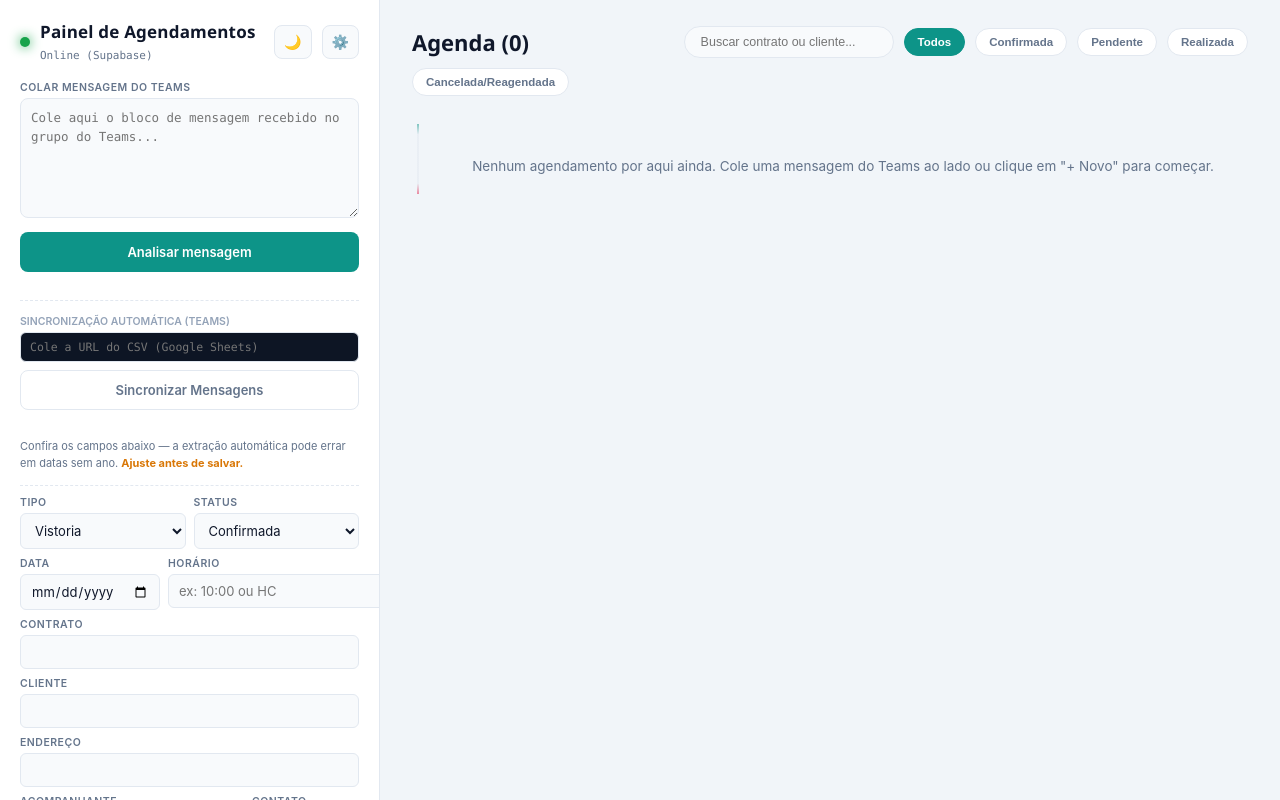
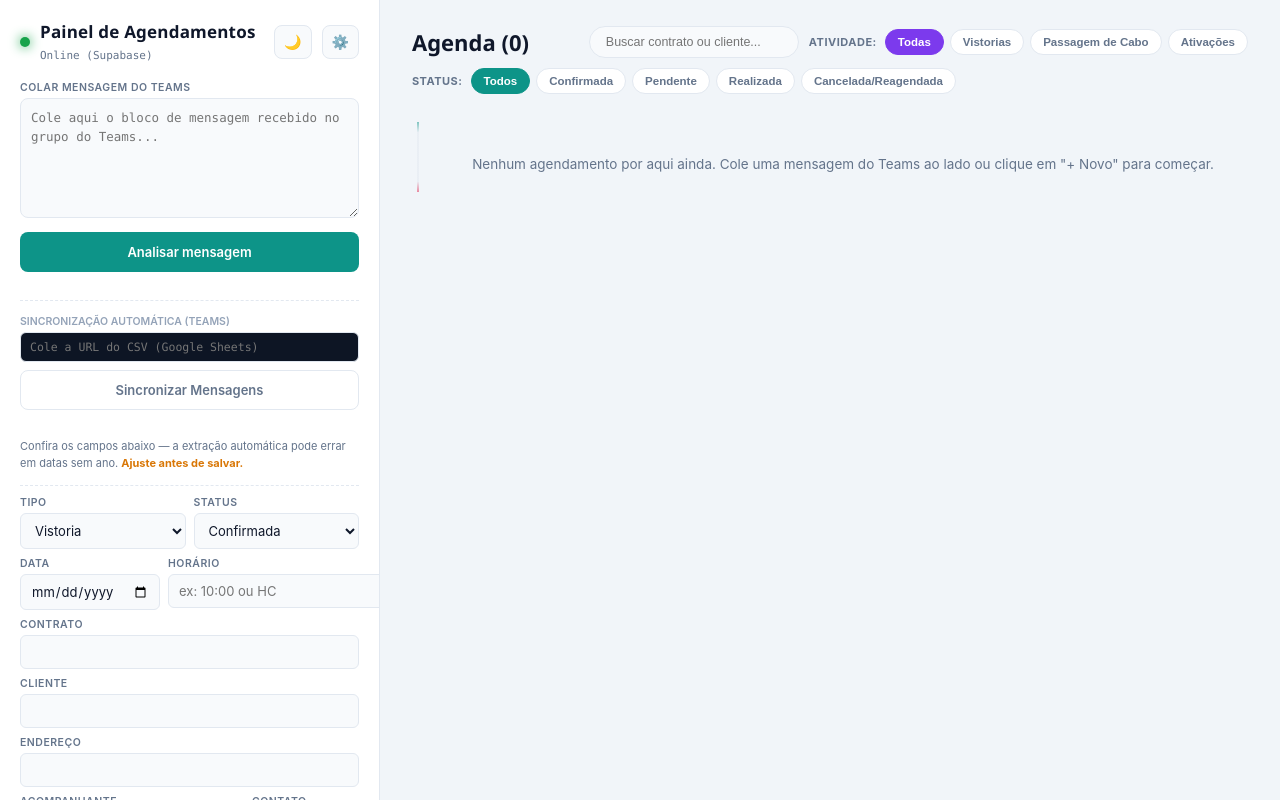
Before and after one commit to XandoSilva/Agendas-, a plain HTML site: page index.html in a window 1280 px wide. Both pictures are taken after a click on the button "Todos". Drawn offline with nearby package versions, Linux system fonts and the light colour scheme; no server answers.

Commit message:
feat: adicionar barra de filtro por Tipo de Atividade (Vistorias, Passagem de Cabo, Ativacoes)

```diff
--- a/css/components.css
+++ b/css/components.css
@@ -166,9 +166,23 @@ textarea#pasteBox:focus {
   margin-right: auto;
   color: var(--text);
 }
+.filter-group {
+  display: flex;
+  align-items: center;
+  gap: 6px;
+  flex-wrap: wrap;
+}
+.filter-label {
+  font-size: 11px;
+  font-weight: 700;
+  color: var(--muted);
+  text-transform: uppercase;
+  letter-spacing: .5px;
+  margin-right: 2px;
+}
 .chip {
   font-size: 11.5px;
-  padding: 7px 13px;
+  padding: 6px 12px;
   border-radius: 20px;
   border: 1px solid var(--line);
   background: var(--panel);
@@ -180,6 +194,11 @@ textarea#pasteBox:focus {
 .chip.active {
   background: var(--teal);
   border-color: var(--teal);
+  color: #FFFFFF;
+}
+.chip-tipo.active {
+  background: var(--violet);
+  border-color: var(--violet);
   color: #FFFFFF;
 }
 #search {
--- a/index.html
+++ b/index.html
@@ -121,11 +121,23 @@
       <div id="toolbar">
         <h2 id="counter">Agenda</h2>
         <input id="search" placeholder="Buscar contrato ou cliente...">
-        <button class="chip active" data-f="all">Todos</button>
-        <button class="chip" data-f="Confirmada">Confirmada</button>
-        <button class="chip" data-f="Pendente">Pendente</button>
-        <button class="chip" data-f="Realizada">Realizada</button>
-        <button class="chip" data-f="Cancelada">Cancelada/Reagendada</button>
+
+        <div class="filter-group">
+          <span class="filter-label">Atividade:</span>
+          <button class="chip chip-tipo active" data-tipo="all">Todas</button>
+          <button class="chip chip-tipo" data-tipo="Vistoria">Vistorias</button>
+          <button class="chip chip-tipo" data-tipo="Passagem de Cabo">Passagem de Cabo</button>
+          <button class="chip chip-tipo" data-tipo="Ativação">Ativações</button>
+        </div>
+
+        <div class="filter-group">
+          <span class="filter-label">Status:</span>
+          <button class="chip chip-status active" data-status="all">Todos</button>
+          <button class="chip chip-status" data-status="Confirmada">Confirmada</button>
+          <button class="chip chip-status" data-status="Pendente">Pendente</button>
+          <button class="chip chip-status" data-status="Realizada">Realizada</button>
+          <button class="chip chip-status" data-status="Cancelada">Cancelada/Reagendada</button>
+        </div>
       </div>
       <div id="timeline"></div>
     </div>
--- a/js/main.js
+++ b/js/main.js
@@ -9,7 +9,8 @@ import { renderMobileNav } from './components/MobileNav.js';
 import { renderSettingsModal, openSettingsModal } from './components/SettingsModal.js';
 
 let entries = [];
-let currentFilter = 'all';
+let currentTipoFilter = 'all';
+let currentStatusFilter = 'all';
 
 function applyTheme(theme) {
   document.documentElement.setAttribute('data-theme', theme);
@@ -43,12 +44,22 @@ async function main() {
     localStorage.setItem('agendamentos_sync_url', e.target.value);
   });
 
-  // Filtros em chips
-  document.querySelectorAll('.chip').forEach(btn => {
+  // Filtros de Tipo de Atividade
+  document.querySelectorAll('.chip-tipo').forEach(btn => {
     btn.addEventListener('click', (e) => {
-      document.querySelectorAll('.chip').forEach(c => c.classList.remove('active'));
+      document.querySelectorAll('.chip-tipo').forEach(c => c.classList.remove('active'));
       e.target.classList.add('active');
-      currentFilter = e.target.getAttribute('data-f');
+      currentTipoFilter = e.target.getAttribute('data-tipo');
+      render();
+    });
+  });
+
+  // Filtros de Status
+  document.querySelectorAll('.chip-status').forEach(btn => {
+    btn.addEventListener('click', (e) => {
+      document.querySelectorAll('.chip-status').forEach(c => c.classList.remove('active'));
+      e.target.classList.add('active');
+      currentStatusFilter = e.target.getAttribute('data-status');
       render();
     });
   });
@@ -104,11 +115,18 @@ function handleSaveSettings(url, key) {
 function render() {
   const searchInput = document.getElementById('search').value.toLowerCase();
 
-  // 1. Filtragem por busca e categoria
+  // 1. Filtragem por busca, tipo de atividade e status
   let list = entries.filter(e => {
-    if (currentFilter === 'Cancelada' && !['Cancelada', 'Reagendada'].includes(e.status)) return false;
-    if (currentFilter !== 'all' && currentFilter !== 'Cancelada' && e.status !== currentFilter) return false;
+    // Filtro por Atividade (Vistoria, Passagem de Cabo, Ativação)
+    if (currentTipoFilter !== 'all' && e.tipo !== currentTipoFilter) return false;
+
+    // Filtro por Status
+    if (currentStatusFilter === 'Cancelada' && !['Cancelada', 'Reagendada'].includes(e.status)) return false;
+    if (currentStatusFilter !== 'all' && currentStatusFilter !== 'Cancelada' && e.status !== currentStatusFilter) return false;
+
+    // Filtro por texto livre
     if (searchInput && !(`${e.contrato} ${e.cliente}`.toLowerCase().includes(searchInput))) return false;
+
     return true;
   });
 
```
